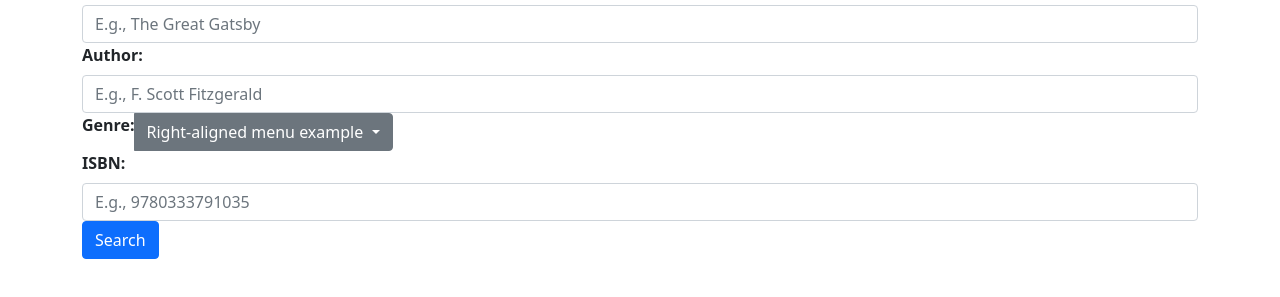
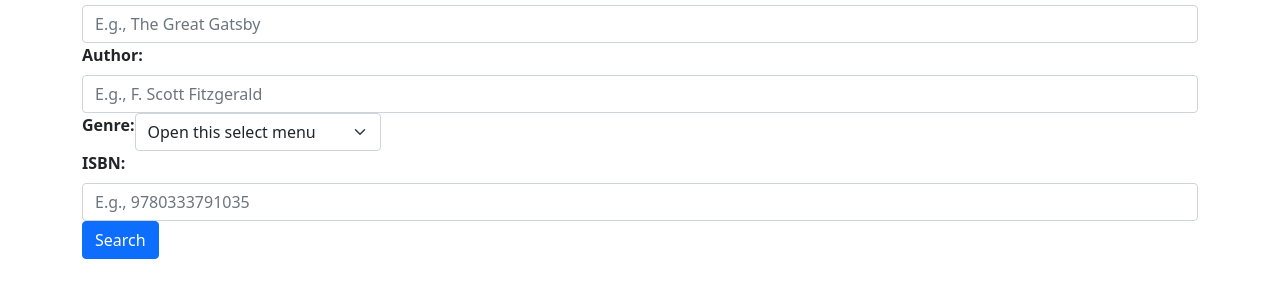
Before and after one commit to RCLobster/team-MEC-project-1, a plain HTML site: page index.html in a window 1280 px wide. Shown: the part 91-388 px from the top of the page. Drawn offline with nearby package versions, Linux system fonts and the light colour scheme; no server answers.

Commit message:
genre selector

```diff
--- a/assets/script.js
+++ b/assets/script.js
@@ -1,8 +1,15 @@
 //ELEMENT GRABS
 var quoteID = document.getElementById("randomQuote");
+var resultsEl = document.getElementById("searchResults");
 
-//VARIABLES
+//BookCover Img finder VARIABLES
 var key; //will be filled with ISBN # to be put into getBookCoverImg()
+
+//BookFinder API VARIBALES
+var userTitle = document.getElementById("titleName");
+var userAuthor = document.getElementById("authorName");
+var userGenre = document.getElementById("")
+var userIsbn = document.getElementById("isbnNumber");
 
 //random dad joke API variables
 const dadJokeUrl = "https://api.api-ninjas.com/v1/dadjokes?limit=1";
@@ -23,6 +30,19 @@ fetch(dadJokeUrl, dadJokeOptions).then(function(response) {
     })
 })
 
+//Dynamic fetch requests based on user input
+/*
+THE PLAN
+1. capture user input into variables
+2. dynamically modify the inputs to fit into API call required format .replace(" ", "+")
+3. if there is an input, insert user search criteria into API url call
+4. retrieve and parse data
+5. use for loop to create new elements for each result and apply data
+6. append new elements into resultsEl as <li> elements
+7. BONUS include links in each <li> to buy the book
+*/
+
+
 //Book finder API variables
 const bookFinderUrl = 'https://book-finder1.p.rapidapi.com/api/search?&title=Harry+Potter&author=J.K.+Rowling&results_per_page=25&page=1';
 const bookFinderOptions = {
@@ -39,6 +59,7 @@ fetch(bookFinderUrl, bookFinderOptions).then(function (response) {
     //convert that response into a json object called data
     response.json().then(function (data) {
         console.log(data);
+        //loop through all the results and apply cover images to each item
         key = data.results[2].canonical_isbn;
         getBookCoverImg(key);
     })
--- a/index.html
+++ b/index.html
@@ -31,14 +31,18 @@
                 </div>
                 <div class="btn-group">
                     <label for="genre" class="form-label"><strong>Genre: </strong></label>
-                    <button type="button" class="btn btn-secondary dropdown-toggle" data-bs-toggle="dropdown" aria-expanded="false">
-                      Right-aligned menu example
-                    </button>
-                    <ul class="dropdown-menu dropdown-menu-end">
-                      <li><button class="dropdown-item" type="button">Action</button></li>
-                      <li><button class="dropdown-item" type="button">Another action</button></li>
-                      <li><button class="dropdown-item" type="button">Something else here</button></li>
-                    </ul>
+                    <select class="form-select" id="genreDropdown" aria-label="Default select example">
+                        <option selected>Open this select menu</option>
+                        <option value="Reference">Academic Textbook</option>
+                        <option value="Hobbies, Sports & Outdoors">Action</option>
+                        <option value="Art, Creativity & Music">Art & Music</option>
+                        <option value="Real Life">Biography/Autobiography</option>
+                        <option value="General Literature">Literature</option>
+                        <option value="Science Fiction & Fantasy">Science Fiction</option>
+                        <option value="Science & Technology">Science & Technology</option>
+                        <option value="Mystery & Suspense">Mystery & Thriller</option>
+                        <option value="Animals, Bugs & Pets">Wildlife</option>
+                      </select>
                   </div>
                 <div>
                     <label for="isbnNumber" class="form-label"><strong>ISBN:</strong></label>
```
